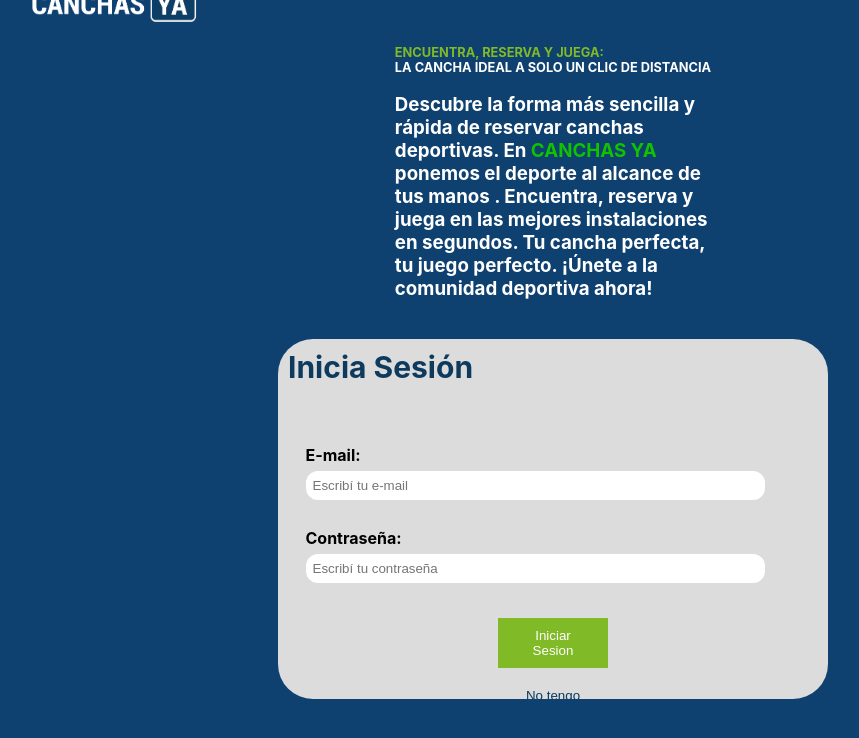
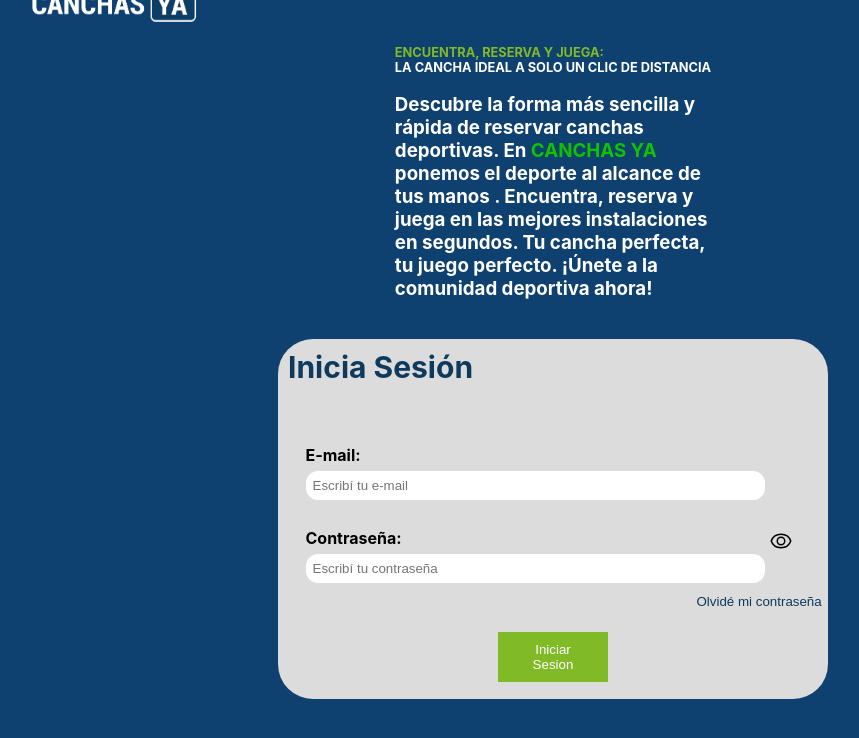
Before and after one commit to CanchaYAPF/CanchaYA, a React (Vite) app in the folder front/: page /login in a window 1280 px wide. Shown: the top 738 px of the page, without its empty margins (87-946 px from the left). Built offline with nearby package versions, Linux system fonts and the light colour scheme.

Commit message:
recover password

```diff
--- a/front/src/App.jsx
+++ b/front/src/App.jsx
@@ -1,7 +1,6 @@
 import React, { useState } from 'react';
 import { BrowserRouter, Route, Routes, Navigate } from 'react-router-dom';
-import { Home, Login, SignUp, Form, Details, Profile, Favorites, Booking, NavBar, Review, Reviews } from "./components/index";
-import './App.css';
+import { Home, Login, SignUp, Form, Details, Profile, Favorites, Booking, NavBar, Review, Reviews, } from "./components/index";
 import SearchContext from './SearchContext';
 
 const App = () => {
--- a/front/src/components/Auth/Login/Login.jsx
+++ b/front/src/components/Auth/Login/Login.jsx
@@ -1,11 +1,13 @@
-import { useState } from 'react'
+import { useState, useRef } from 'react'
 import { userLogin } from '../../../Redux/actions/form_actions'
 import { useDispatch } from "react-redux"
 import { Link,useNavigate } from 'react-router-dom'
 import style from './login.module.css'
-import  logo  from './logotipo-canchasya.png';
+import logo  from './logotipo-canchasya.png';
 import axios from 'axios'
 import { GoogleLogin } from '@react-oauth/google';
+import showPwdImg from '../SignUp/show-password.svg';
+import hidePwdImg from '../SignUp/hide-password.svg';
 
 
 const Login = () => {
@@ -52,6 +54,40 @@ const Login = () => {
       alert("Error al iniciar sesión: " + error.message);
     }
  }
+ const [isRevealPwd, setIsRevealPwd] = useState(false);
+ const [showModal, setShowModal] = useState(false);
+ const emailRef = useRef('');
+
+ const toggleModal = () => {
+  setShowModal(!showModal);
+};
+
+const handleForgotPasswordClick = () => {
+  toggleModal();
+};
+
+  const handleForgotPasswordSubmit = async (e) => {
+    e.preventDefault();
+    const email = emailRef.current.value;
+    if (!email) {
+      alert('Por favor, ingrese su correo electrónico.');
+      return;
+    }
+
+    try {
+      // Enviar una solicitud al servidor para iniciar el proceso de recuperación de contraseña.
+      const response = await axios.post('ruta_del_servicio_de_recuperacion_de_contrasena', {
+        email: email,
+      });
+
+      alert('Se ha enviado un enlace de recuperación de contraseña a su correo electrónico.');
+      toggleModal();
+    } catch (error) {
+      console.error('Error al enviar el correo de recuperación de contraseña:', error);
+      alert('Error al enviar el correo de recuperación de contraseña.');
+    }
+  };
+
 
   return (
     <div className={style.master}>
@@ -78,11 +114,46 @@ const Login = () => {
         </div>
         <div className={style.inputs}>
         <label htmlFor="password">Contraseña: </label>
-          <input placeholder="Escribí tu contraseña" onChange={handlePasswordChange} value={usernameLogin.password} id="password" name="password" type='password'/>
+          <input placeholder="Escribí tu contraseña"
+            onChange={handlePasswordChange}
+            value={usernameLogin.password}
+            id="password"
+            name="password"
+            type={isRevealPwd ? "text" : "password"}
+                    />
+                    <img
+                        src={isRevealPwd ? hidePwdImg : showPwdImg}
+                        alt={isRevealPwd ? "Ocultar contraseña" : "Mostrar contraseña"}
+                        onClick={() => setIsRevealPwd(!isRevealPwd)}
+                        className={style.passwordIcon}
+                    />
+          <div className={style.forgotPasswordLink}>
+          <button className={style.link} onClick={handleForgotPasswordClick}>
+        Olvidé mi contraseña
+      </button>
+
+      {showModal && (
+        <div className={style.modal}>
+          <div className={style.modalContent}>
+            <h2>Recuperar Contraseña</h2>
+            <form onSubmit={handleForgotPasswordSubmit}>
+              <label htmlFor="forgotEmail">E-mail: </label>
+              <input
+                placeholder="Escribí tu e-mail"
+                ref={emailRef}
+                id="forgotEmail"
+                type="email"
+              />
+              <button type="submit">Enviar correo de recuperación</button>
+            </form>
+            <button onClick={toggleModal}>Cerrar</button>
+          </div>
+        </div>
+      )}
+          </div>
         </div>
         <div className={style.button}>
         <button className={style.verde} type="submit">Iniciar Sesion</button>
-
 
         <Link to="/signup">
           <button className={style.link}>No tengo una cuenta</button>
--- a/front/src/components/Auth/Login/login.module.css
+++ b/front/src/components/Auth/Login/login.module.css
@@ -63,7 +63,7 @@ margin-top: auto;
   align-items: center;
   justify-content: center;
   height: 10vh;
-  margin-top: 40px;
+  margin-top: 20px;
   padding: 10px 20px;
   }
   .button button {
@@ -130,3 +130,42 @@ margin-top: auto;
     justify-content: center;
     margin-bottom: none;
   }
+  .passwordIcon {
+    position: absolute;
+    top: 56%;
+    transform: translateY(-50%);
+    right: 35px;
+    cursor: pointer;
+    width: 24px;
+    height: 24px;
+}
+.forgotPasswordLink {
+  display: block;
+  margin-top: 0px;
+  text-align: right;
+  white-space: nowrap;
+}
+.modal {
+  position: fixed;
+  top: 0;
+  left: 0;
+  width: 100%;
+  height: 100%;
+  background-color: rgba(0, 0, 0, 0.7);
+  display: flex;
+  align-items: center;
+  justify-content: center;
+  z-index: 1000;
+}
+
+
+.modalContent {
+  background-color: #fff;
+  border-radius: 10px;
+  padding: 20px;
+  max-width: 400px;
+  width: 90%;
+  text-align: center;
+  position: relative;
+  box-shadow: 0 2px 10px rgba(0, 0, 0, 0.2);
+}
```
Also changed, not shown: front/src/components/Auth/Login/ForgotPassword.jsx (added, +11 -0 lines).
